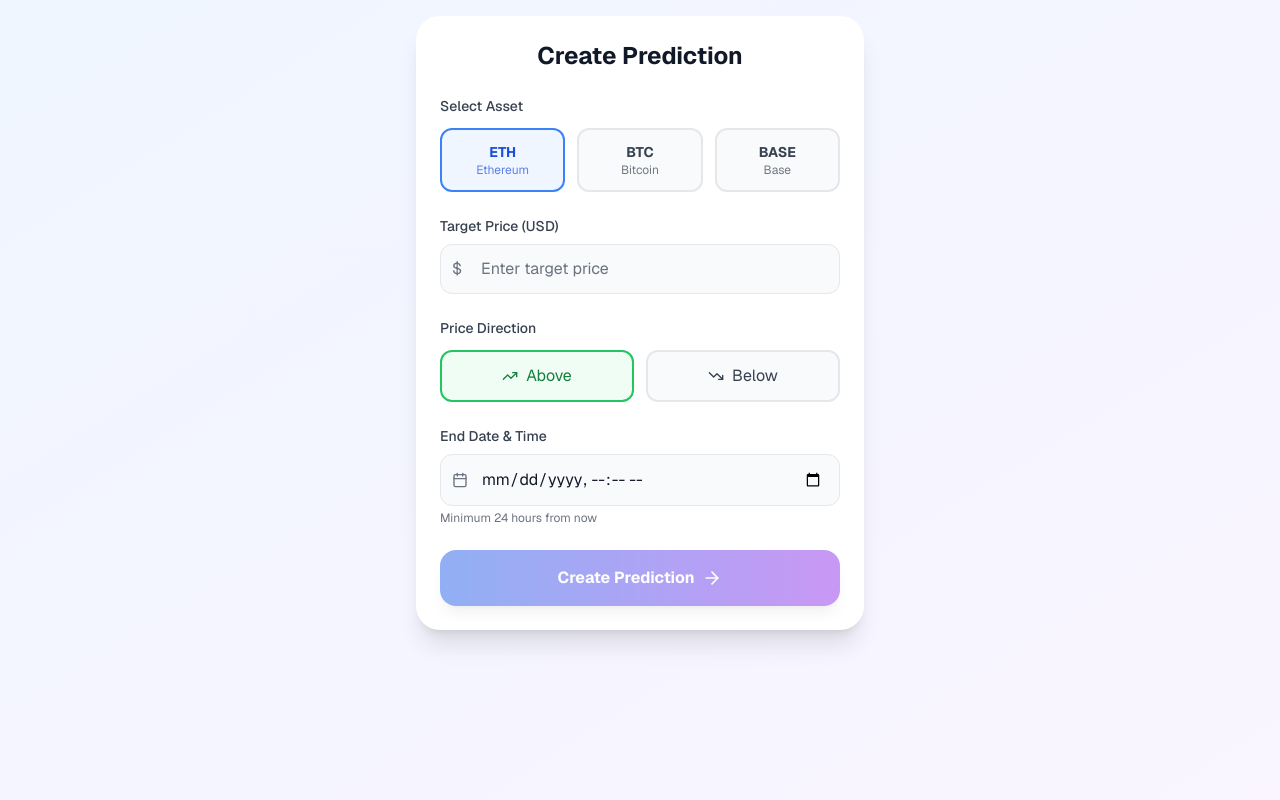
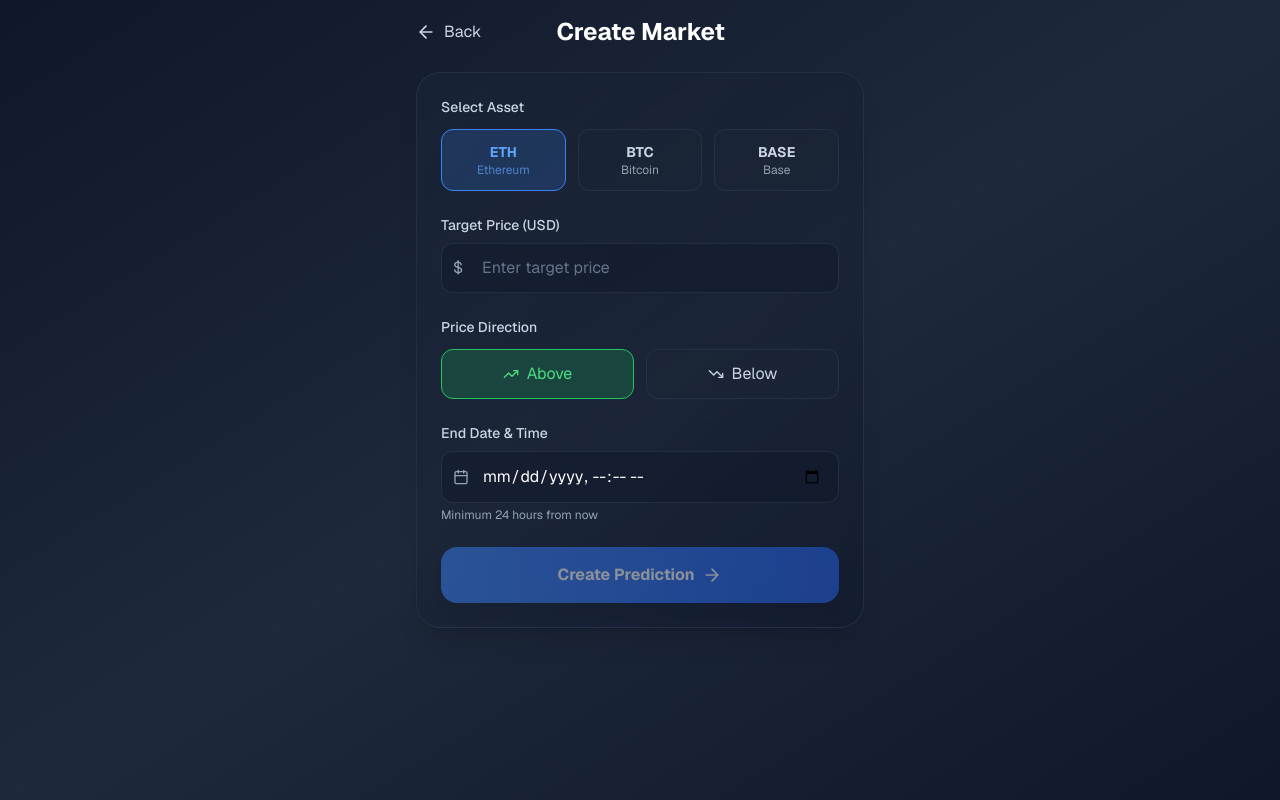
Before and after one commit to avdheshcharjan/SEER, a Next.js app: page /create in a window 1280 px wide. Built offline with nearby package versions, Linux system fonts and the light colour scheme; no server answers; what @coinbase/onchainkit would draw is missing.

Commit message:
UI: align Create Market with app dark theme; unify inputs/buttons; add header/back; preview + primary actions use base gradient; fix OnchainKit status typing

```diff
--- a/app/create/page.tsx
+++ b/app/create/page.tsx
@@ -2,7 +2,7 @@
 
 import { useState } from 'react';
 import { motion } from 'framer-motion';
-import { TrendingUp, TrendingDown, Calendar, ArrowRight } from 'lucide-react';
+import { TrendingUp, TrendingDown, Calendar, ArrowRight, ArrowLeft } from 'lucide-react';
 import toast from 'react-hot-toast';
 // import { useComposeCast } from '@coinbase/onchainkit/minikit';
 
@@ -87,32 +87,42 @@ export default function CreatePage() {
 
   if (isCreating) {
     return (
-      <div className="min-h-screen bg-gradient-to-br from-blue-50 to-purple-50 flex items-center justify-center p-4">
+      <div className="min-h-screen bg-gradient-to-br from-slate-900 via-slate-800 to-slate-900 flex items-center justify-center p-4 text-white">
         <motion.div
           initial={{ opacity: 0, scale: 0.8 }}
           animate={{ opacity: 1, scale: 1 }}
-          className="text-center bg-white rounded-2xl p-8 shadow-lg"
+          className="text-center bg-slate-800/40 backdrop-blur-sm border border-slate-700/50 rounded-2xl p-8 shadow-xl"
         >
-          <div className="w-16 h-16 border-4 border-blue-500 border-t-transparent rounded-full animate-spin mx-auto mb-4"></div>
-          <h2 className="text-xl font-bold text-gray-900 mb-2">Creating Market</h2>
-          <p className="text-gray-600">Deploying your prediction...</p>
+          <div className="w-16 h-16 border-4 border-base-500 border-t-transparent rounded-full animate-spin mx-auto mb-4"></div>
+          <h2 className="text-xl font-bold text-white mb-2">Creating Market</h2>
+          <p className="text-slate-300">Deploying your prediction...</p>
         </motion.div>
       </div>
     );
   }
 
   return (
-    <div className="min-h-screen bg-gradient-to-br from-blue-50 to-purple-50 p-4">
-      <div className="max-w-md mx-auto">
-        <div className="bg-white rounded-3xl shadow-xl p-6">
-          <h1 className="text-2xl font-bold text-gray-900 mb-6 text-center">
-            Create Prediction
-          </h1>
+    <div className="min-h-screen bg-gradient-to-br from-slate-900 via-slate-800 to-slate-900 p-4 text-white">
+      <div className="w-full max-w-md mx-auto">
+        {/* Header */}
+        <div className="flex items-center justify-between mb-6">
+          <button
+            onClick={() => history.back()}
+            className="flex items-center gap-2 text-slate-300 hover:text-white transition-colors"
+          >
+            <ArrowLeft className="w-5 h-5" />
+            <span>Back</span>
+          </button>
+          <h1 className="text-2xl font-bold">Create Market</h1>
+          <div className="w-16" />
+        </div>
+
+        <div className="bg-gradient-to-br from-slate-800/40 to-slate-900/40 backdrop-blur-sm border border-slate-700/50 rounded-3xl shadow-xl p-6">
 
           <div className="space-y-6">
             {/* Ticker Selection */}
             <div>
-              <label className="block text-sm font-medium text-gray-700 mb-3">
+              <label className="block text-sm font-medium text-slate-300 mb-3">
                 Select Asset
               </label>
               <div className="grid grid-cols-3 gap-3">
@@ -121,11 +131,10 @@ export default function CreatePage() {
                     key={ticker.value}
                     type="button"
                     onClick={() => setFormData(prev => ({ ...prev, ticker: ticker.value }))}
-                    className={`p-3 rounded-xl border-2 transition-all ${
-                      formData.ticker === ticker.value
-                        ? 'bg-blue-50 border-blue-500 text-blue-700'
-                        : 'bg-gray-50 border-gray-200 text-gray-700 hover:bg-gray-100'
-                    }`}
+                    className={`p-3 rounded-xl border transition-all ${formData.ticker === ticker.value
+                      ? 'bg-base-500/20 border-base-500 text-base-400'
+                      : 'bg-slate-800/30 border-slate-700/50 text-slate-300 hover:bg-slate-700/50'
+                      }`}
                   >
                     <div className="text-center">
                       <div className="font-bold text-sm">{ticker.symbol}</div>
@@ -138,11 +147,11 @@ export default function CreatePage() {
 
             {/* Price Input */}
             <div>
-              <label className="block text-sm font-medium text-gray-700 mb-2">
+              <label className="block text-sm font-medium text-slate-300 mb-2">
                 Target Price (USD)
               </label>
               <div className="relative">
-                <span className="absolute left-3 top-1/2 transform -translate-y-1/2 text-gray-500">$</span>
+                <span className="absolute left-3 top-1/2 transform -translate-y-1/2 text-slate-400">$</span>
                 <input
                   type="number"
                   step="0.01"
@@ -150,7 +159,7 @@ export default function CreatePage() {
                   value={formData.price}
                   onChange={(e) => setFormData(prev => ({ ...prev, price: e.target.value }))}
                   placeholder="Enter target price"
-                  className="w-full bg-gray-50 border border-gray-200 rounded-xl px-10 py-3 text-gray-900 placeholder-gray-500 focus:outline-none focus:ring-2 focus:ring-blue-500 focus:border-transparent"
+                  className="w-full bg-slate-900/40 border border-slate-700/50 rounded-xl px-10 py-3 text-white placeholder-slate-500 focus:outline-none focus:ring-2 focus:ring-base-500 focus:border-transparent"
                   required
                 />
               </div>
@@ -158,18 +167,17 @@ export default function CreatePage() {
 
             {/* Direction Toggle */}
             <div>
-              <label className="block text-sm font-medium text-gray-700 mb-3">
+              <label className="block text-sm font-medium text-slate-300 mb-3">
                 Price Direction
               </label>
               <div className="grid grid-cols-2 gap-3">
                 <button
                   type="button"
                   onClick={() => setFormData(prev => ({ ...prev, direction: 'above' }))}
-                  className={`flex items-center justify-center space-x-2 p-3 rounded-xl border-2 transition-all ${
-                    formData.direction === 'above'
-                      ? 'bg-green-50 border-green-500 text-green-700'
-                      : 'bg-gray-50 border-gray-200 text-gray-700 hover:bg-gray-100'
-                  }`}
+                  className={`flex items-center justify-center space-x-2 p-3 rounded-xl border transition-all ${formData.direction === 'above'
+                    ? 'bg-green-500/20 border-green-500 text-green-400'
+                    : 'bg-slate-800/30 border-slate-700/50 text-slate-300 hover:bg-slate-700/50'
+                    }`}
                 >
                   <TrendingUp className="w-4 h-4" />
                   <span>Above</span>
@@ -177,11 +185,10 @@ export default function CreatePage() {
                 <button
                   type="button"
                   onClick={() => setFormData(prev => ({ ...prev, direction: 'below' }))}
-                  className={`flex items-center justify-center space-x-2 p-3 rounded-xl border-2 transition-all ${
-                    formData.direction === 'below'
-                      ? 'bg-red-50 border-red-500 text-red-700'
-                      : 'bg-gray-50 border-gray-200 text-gray-700 hover:bg-gray-100'
-                  }`}
+                  className={`flex items-center justify-center space-x-2 p-3 rounded-xl border transition-all ${formData.direction === 'below'
+                    ? 'bg-red-500/20 border-red-500 text-red-400'
+                    : 'bg-slate-800/30 border-slate-700/50 text-slate-300 hover:bg-slate-700/50'
+                    }`}
                 >
                   <TrendingDown className="w-4 h-4" />
                   <span>Below</span>
@@ -191,23 +198,21 @@ export default function CreatePage() {
 
             {/* End Date */}
             <div>
-              <label className="block text-sm font-medium text-gray-700 mb-2">
+              <label className="block text-sm font-medium text-slate-300 mb-2">
                 End Date & Time
               </label>
               <div className="relative">
-                <Calendar className="absolute left-3 top-1/2 transform -translate-y-1/2 w-4 h-4 text-gray-500" />
+                <Calendar className="absolute left-3 top-1/2 transform -translate-y-1/2 w-4 h-4 text-slate-400" />
                 <input
                   type="datetime-local"
                   value={formData.endDate}
                   min={getMinDate()}
                   onChange={(e) => setFormData(prev => ({ ...prev, endDate: e.target.value }))}
-                  className="w-full bg-gray-50 border border-gray-200 rounded-xl pl-10 pr-4 py-3 text-gray-900 focus:outline-none focus:ring-2 focus:ring-blue-500 focus:border-transparent"
+                  className="w-full bg-slate-900/40 border border-slate-700/50 rounded-xl pl-10 pr-4 py-3 text-white focus:outline-none focus:ring-2 focus:ring-base-500 focus:border-transparent"
                   required
                 />
               </div>
-              <p className="text-xs text-gray-500 mt-1">
-                Minimum 24 hours from now
-              </p>
+              <p className="text-xs text-slate-400 mt-1">Minimum 24 hours from now</p>
             </div>
 
             {/* Question Preview */}
@@ -215,10 +220,10 @@ export default function CreatePage() {
               <motion.div
                 initial={{ opacity: 0, y: 10 }}
                 animate={{ opacity: 1, y: 0 }}
-                className="bg-blue-50 border border-blue-200 rounded-xl p-4"
+                className="bg-base-500/10 border border-base-500/40 rounded-xl p-4"
               >
-                <div className="text-sm text-blue-600 mb-1">Question Preview:</div>
-                <div className="text-gray-900 font-medium">{generateQuestion()}</div>
+                <div className="text-sm text-base-400 mb-1">Question Preview:</div>
+                <div className="text-white font-medium">{generateQuestion()}</div>
               </motion.div>
             )}
 
@@ -226,7 +231,7 @@ export default function CreatePage() {
             <motion.button
               onClick={handleCreateMarket}
               disabled={!formData.ticker || !formData.price || !formData.endDate}
-              className="w-full bg-gradient-to-r from-blue-600 to-purple-600 hover:from-blue-700 hover:to-purple-700 text-white font-bold py-4 px-6 rounded-2xl transition-all duration-300 shadow-lg hover:shadow-xl disabled:opacity-50 disabled:cursor-not-allowed"
+              className="w-full bg-gradient-to-r from-base-500 to-base-600 hover:from-base-600 hover:to-base-700 text-white font-bold py-4 px-6 rounded-2xl transition-all duration-300 shadow-lg hover:shadow-base-500/25 disabled:opacity-50 disabled:cursor-not-allowed"
               whileHover={{ scale: 1.02 }}
               whileTap={{ scale: 0.98 }}
             >
```
Also changed, not shown: app/components/CreateMarketOnchainKit.tsx (+30 -34 lines), tsconfig.json (line endings or trailing spaces), 1 other file (tests, documents, lock files or other folders).
